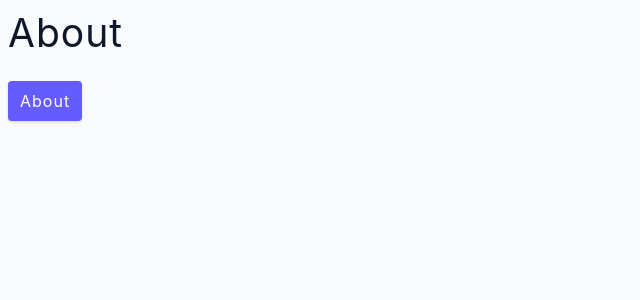
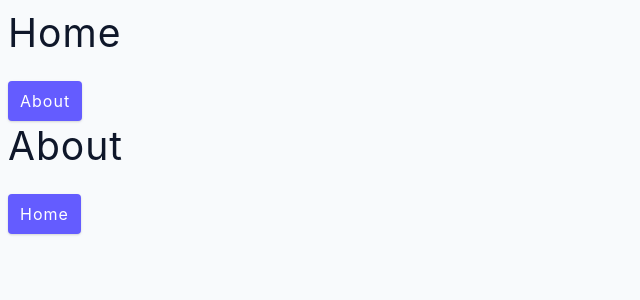
Before and after one commit to codeWithAshith/React-Router-6, a React (Create React App) app: page /about in a window 1280 px wide. Shown: the top 300 px of the page, without its empty margins (0-640 px from the left). Built offline with nearby package versions, Linux system fonts and the light colour scheme.

Commit message:
06. Nested Route

```diff
--- a/src/App.js
+++ b/src/App.js
@@ -10,10 +10,11 @@ const App = () => {
   return (
     <BrowserRouter>
       <Routes>
-        <Route path="/" element={<Home />} />
-        <Route path="/about" element={<About />} />
-        <Route path="/products" element={<Products />} />
-        <Route path="*" element={<Error />} />
+        <Route path="/" element={<Home />}>
+          <Route path="about" element={<About />} />
+          <Route path="products" element={<Products />} />
+          <Route path="*" element={<Error />} />
+        </Route>
       </Routes>
     </BrowserRouter>
   );
--- a/src/pages/About.jsx
+++ b/src/pages/About.jsx
@@ -6,7 +6,7 @@ const About = () => {
     <>
       <h2>About</h2>
       <Link to="/" className="btn">
-        About
+        Home
       </Link>
     </>
   );
--- a/src/pages/Home.jsx
+++ b/src/pages/Home.jsx
@@ -1,5 +1,5 @@
 import React from "react";
-import { Link } from "react-router-dom";
+import { Link, Outlet } from "react-router-dom";
 
 const Home = () => {
   return (
@@ -8,6 +8,7 @@ const Home = () => {
       <Link to="/about" className="btn">
         About
       </Link>
+      <Outlet />
     </>
   );
 };
```
